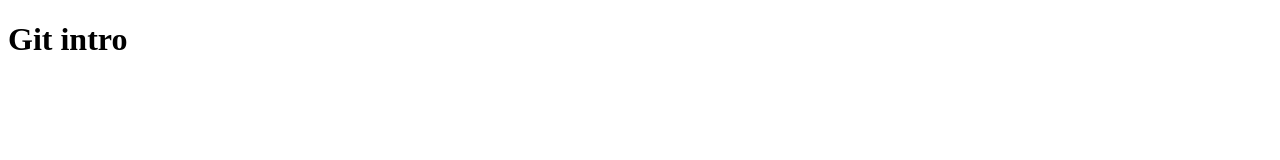
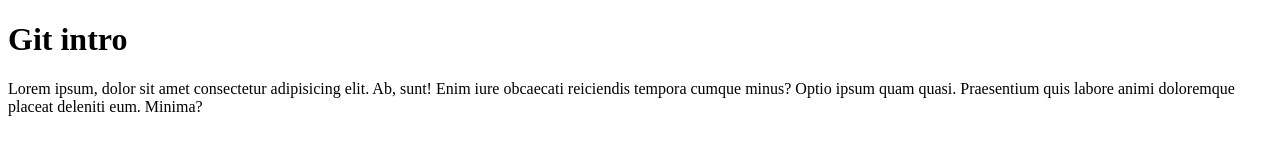
Before and after one commit to Dimitri-Habruk/introGitWeek1, a plain HTML site: page week1/index.html in a window 1280 px wide. Drawn offline with Linux system fonts and the light colour scheme.

Commit message:
add lorem

```diff
--- a/week1/index.html
+++ b/week1/index.html
@@ -8,5 +8,6 @@
 </head>
 <body>
     <h1>Git intro</h1>
+    <p>Lorem ipsum, dolor sit amet consectetur adipisicing elit. Ab, sunt! Enim iure obcaecati reiciendis tempora cumque minus? Optio ipsum quam quasi. Praesentium quis labore animi doloremque placeat deleniti eum. Minima?</p>
 </body>
 </html>
```
